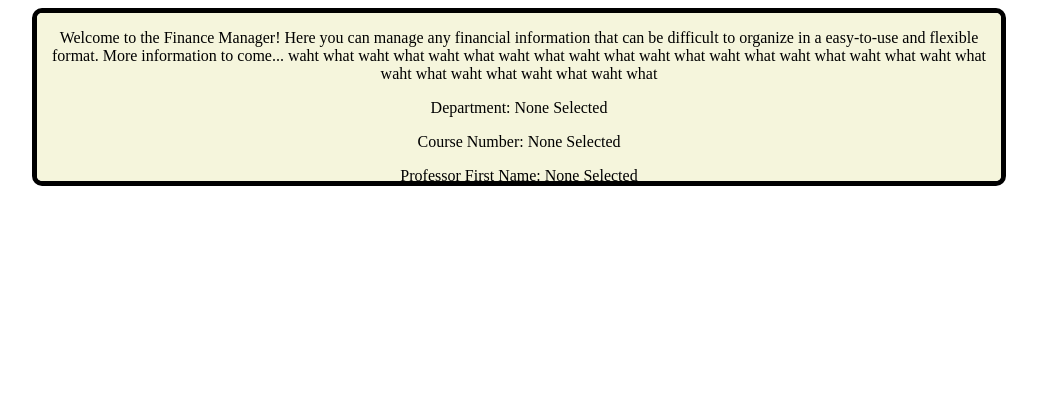
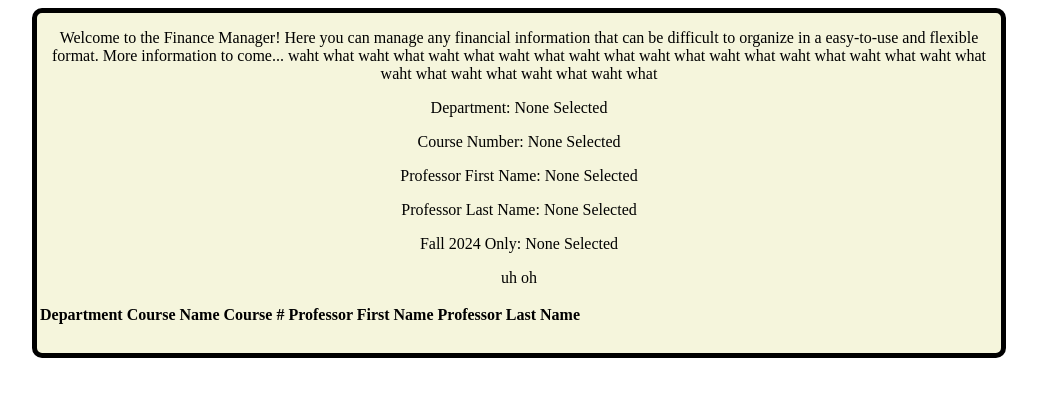
Before and after one commit to JoshCaneday/Database, a Flask app: page /submission in a window 1280 px wide. Shown: the part 112-509 px from the top of the page, without its empty margins (126-1163 px from the left). Run offline with Flask 3, Linux system fonts and the light colour scheme; lists and menus that the app fills with data are empty.

Commit message:
updated format of output

```diff
--- a/manage.py
+++ b/manage.py
@@ -29,7 +29,7 @@ def get_data():
     query += ";"
     #print(query)
 
-    temp = ""
+    temp = []
     conn = mysql.connector.connect(
         host="localhost",
         user="root",
@@ -41,10 +41,15 @@ def get_data():
     results = cursor.fetchall()
 
     for row in results:
-        temp += str(row)
+        observation = str(row)[1:-1].split(',')
+        for i in observation:
+            if i[0] == "'":
+                temp.append(i[1:-1])
+            else:
+                temp.append(i)
 
     conn.close()
-    data = {"message":temp}
+    data = {"message":"Here are the Items:","table":temp}
     return jsonify(data)
 
 @app.route('/submission')
--- a/static/css/styles.css
+++ b/static/css/styles.css
@@ -18,7 +18,8 @@
     padding-left: 150px;
     padding-right: 150px;
     margin-top: 15vh;
-    height: 20vh;
+    margin-bottom: 15vh;
+    height: auto;
 }
 
 .box{
@@ -29,6 +30,10 @@
     text-align: center;
     overflow: auto;
     width: 100%;
-    height: 100%;
+    height: auto;
     padding-bottom: 1vh;
 }
+
+.items{
+    color: black;
+}
--- a/static/js/submission.js
+++ b/static/js/submission.js
@@ -36,7 +36,25 @@ document.addEventListener("DOMContentLoaded", () =>{
         fetch('/get_data', {method: 'POST',headers: {'Content-Type': 'application/json',}, body: JSON.stringify({input: user_input})})
         .then(response => response.json())
         .then(data => {
+            // temp = data.message;
+
             document.getElementById('message').textContent = data.message;
+            const itemsList = document.getElementById('table');
+            let curRow = document.getElementById('startingRow');
+            let counter = 0;
+            data.table.forEach(item => {
+                if (counter == 5) {
+                    counter = 0;
+                    const tr = document.createElement('tr');
+                    itemsList.appendChild(tr);
+                    curRow = tr
+                }
+                counter += 1;
+
+                const th = document.createElement('th');
+                th.textContent = item;
+                curRow.appendChild(th);
+            });
         })
         .catch(error => console.error('Error fetching data:', error));
     }
--- a/templates/submission.html
+++ b/templates/submission.html
@@ -24,8 +24,21 @@
                 <p id="course_number">Course Number: None Selected</p>
                 <p id="professor_first_name">Professor First Name: None Selected</p>
                 <p id="professor_last_name">Professor Last Name: None Selected</p>
-                <p id="offered_fall_2024">Fall 2024: None Selected</p>
+                <p id="offered_fall_2024">Fall 2024 Only: None Selected</p>
                 <p id="message">uh oh</p>
+                <table id="table">
+                    <tr>
+                        <th>Department</th>
+                        <th>Course Name</th>
+                        <th>Course #</th>
+                        <th>Professor First Name</th>
+                        <th>Professor Last Name</th>
+                    </tr>
+                    <tr id="startingRow">
+
+                    </tr>
+                </table>
+                <ul id="items"></ul>
             </span>
         </div>
     </body>
```
Also changed, not shown: database.sql.
